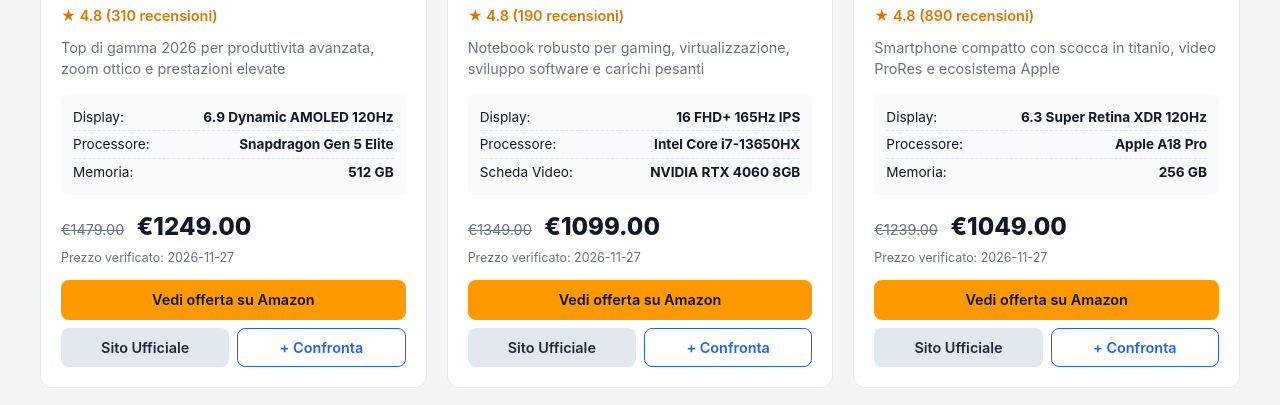
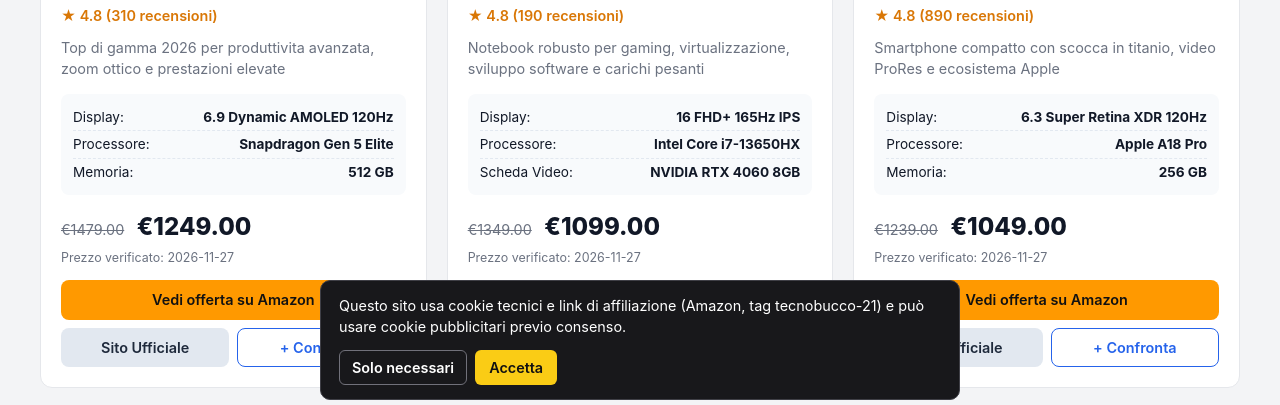
Before and after one commit to giobucco15-ship-it/comparatore-prodotti, a plain HTML site: page index.html in a window 1280 px wide. Shown: the part 384-789 px from the top of the page. Drawn offline with Linux system fonts and the light colour scheme.

Commit message:
Update index.html

```diff
--- a/index.html
+++ b/index.html
@@ -171,12 +171,36 @@
         </div>
     </div>
 
-    <footer class="footer">
-        <div class="container">
-            <p><strong>Nota trasparenza:</strong> In qualità di Affiliato Amazon e di altri programmi partner, questo sito riceve una commissione dagli acquisti idonei senza costi aggiuntivi per l'utente. Prezzi e disponibilità sono soggetti a variazioni.</p>
-            <p class="copyright">&copy; 2026 TechCompare - Tutti i diritti riservati</p>
-        </div>
-    </footer>
+   <footer style="text-align:center; padding:1.5rem 1rem; border-top:1px solid #333; margin-top:2rem;">
+  <p>In qualità di Affiliato Amazon, ricevo un guadagno dagli acquisti idonei.</p>
+  <p>
+    <a href="privacy.html">Privacy Policy</a> ·
+    <a href="cookie.html">Cookie Policy</a> ·
+    <button type="button" id="apri-cookie-banner" style="background:none;border:none;color:inherit;text-decoration:underline;cursor:pointer;">Gestisci cookie</button>
+  </p>
+</footer>
+
+<div id="cookie-banner" style="position:fixed;bottom:16px;left:16px;right:16px;max-width:640px;margin:0 auto;background:#18181b;color:#fff;border:1px solid #3f3f46;border-radius:10px;padding:14px 18px;z-index:9999;display:none;gap:12px;align-items:center;justify-content:space-between;flex-wrap:wrap;">
+  <span style="font-size:0.9rem;">Questo sito usa cookie tecnici e link di affiliazione (Amazon, tag <code>tecnobucco-21</code>) e può usare cookie pubblicitari previo consenso.</span>
+  <div style="display:flex;gap:8px;">
+    <button type="button" id="cookie-rifiuta" style="padding:8px 12px;border-radius:6px;border:1px solid #71717a;background:transparent;color:#fff;cursor:pointer;">Solo necessari</button>
+    <button type="button" id="cookie-accetta" style="padding:8px 14px;border-radius:6px;border:none;background:#facc15;color:#111;font-weight:600;cursor:pointer;">Accetta</button>
+  </div>
+</div>
+
+<script>
+  (function () {
+    const key = 'comparatore_cookie_consenso_v1';
+    const banner = document.getElementById('cookie-banner');
+    const btnAccetta = document.getElementById('cookie-accetta');
+    const btnRifiuta = document.getElementById('cookie-rifiuta');
+    const btnApri = document.getElementById('apri-cookie-banner');
+    if (!localStorage.getItem(key)) banner.style.display = 'flex';
+    btnAccetta.addEventListener('click', () => { localStorage.setItem(key, 'accepted'); banner.style.display = 'none'; });
+    btnRifiuta.addEventListener('click', () => { localStorage.setItem(key, 'necessary'); banner.style.display = 'none'; });
+    btnApri.addEventListener('click', () => { banner.style.display = 'flex'; });
+  })();
+</script>
 
     <script src="script.js"></script>
 </body>
```
